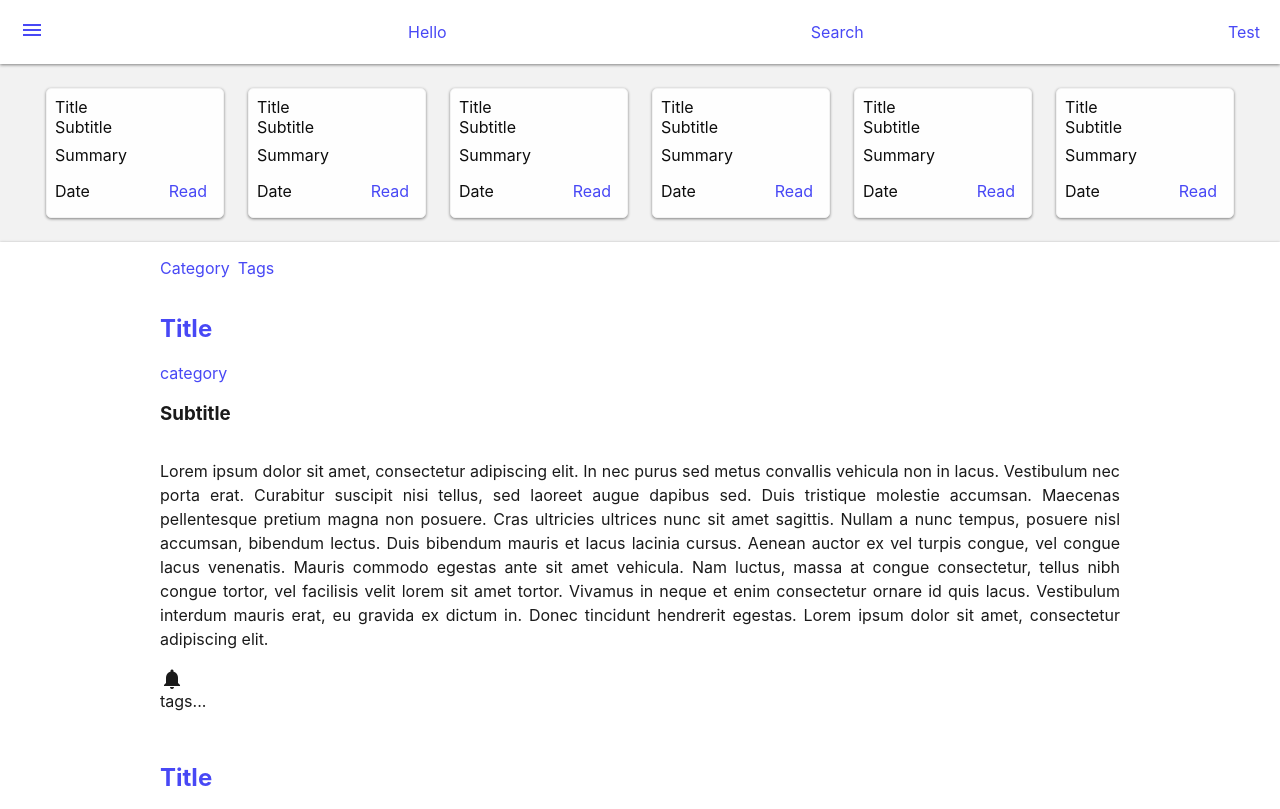
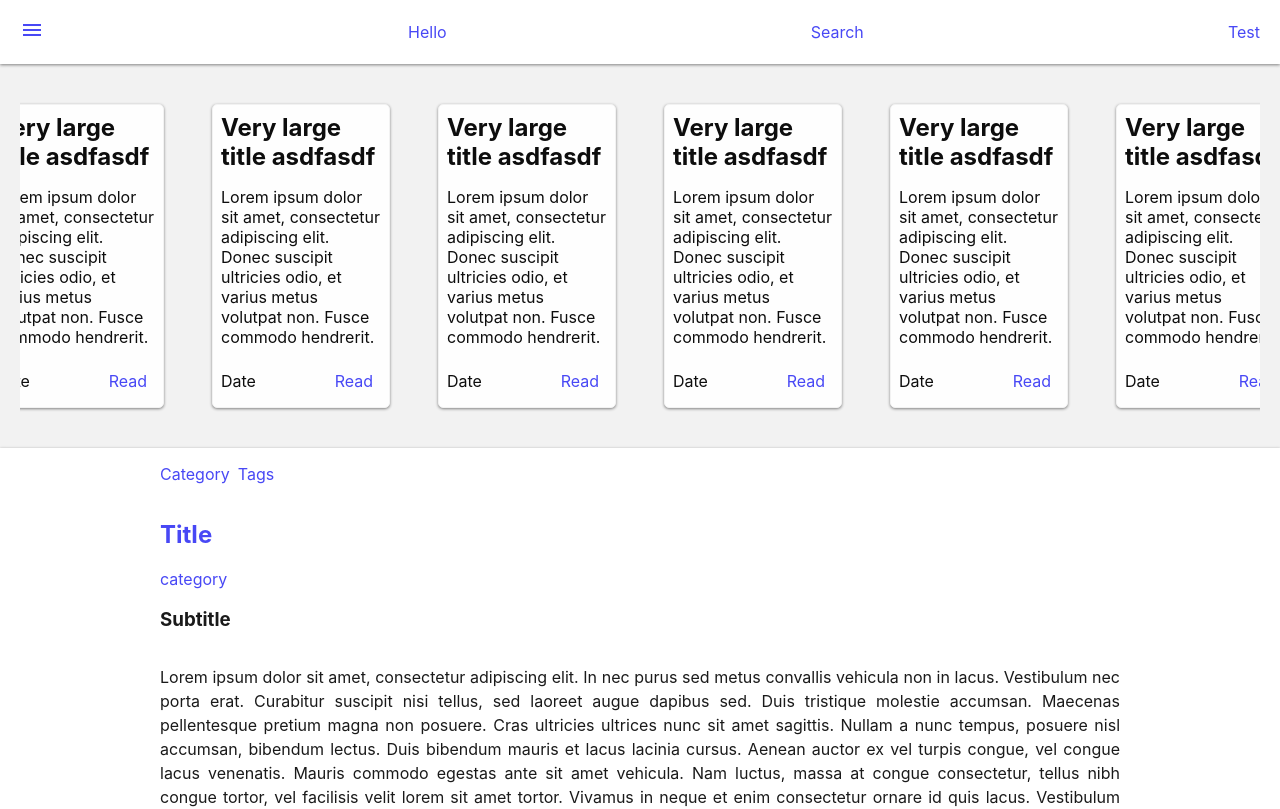
Before and after one commit to sgq995/sgq995.github.io, a React (Create React App) app: page / in a window 1280 px wide. Shown: the top 809 px of the page. Built offline with nearby package versions, Linux system fonts and the light colour scheme.

Commit message:
refactor: Modified button names
feat: Added full design to card

```diff
--- /dev/null
+++ b/src/ButtonLink.css
@@ -0,0 +1,8 @@
+.link-button {
+  padding: 8px;
+}
+
+.link-button:hover {
+  background-color: #fafafa;
+  border-radius: 5px;
+}
--- /dev/null
+++ b/src/ButtonLink.js
@@ -0,0 +1,19 @@
+import React from 'react';
+import Link from './Link';
+
+import './ButtonLink.css';
+import Typography from './Typography';
+
+function ButtonLink(props) {
+  const { children, onClick, href, ...extra } = props;
+
+  return (
+    <Link className="link-button" href={href} onClick={onClick} {...extra}>
+      <Typography component="span" className="typography-button">
+        {children}
+      </Typography>
+    </Link>
+  );
+}
+
+export default ButtonLink;
--- a/src/Card.css
+++ b/src/Card.css
@@ -1,5 +1,5 @@
 .card {
-  margin: 8px;
+  margin: var(--gutters);
   padding: 8px;
 
   width: 10rem;
@@ -16,12 +16,16 @@
 
 .card-header {
   width: 100%;
-  margin-bottom: 8px;
+  /* margin-bottom: 0.86666rem; */
+}
+
+.card-title {
+  margin: 0;
 }
 
 .card-footer {
   width: 100%;
-  margin-top: 8px;
+  /* margin-top: 8px; */
 }
 
 .card-bottom-bar {
--- a/src/Card.js
+++ b/src/Card.js
@@ -6,7 +6,7 @@ import Column from './Column';
 import Row from './Row';
 import Link from './Link';
 import Space from './Space';
-import LinkButton from './LinkButton';
+import ButtonLink from './ButtonLink';
 
 function Card(props) {
   const { children } = props;
@@ -14,17 +14,17 @@ function Card(props) {
   return (
     <Column component="article" className="card">
       <Column component="header" className="card-header">
-        <Typography>Title</Typography>
-        <Typography>Subtitle</Typography>
+        <Typography component="h2" className="card-title typography-headline6">Very large title asdfasdf</Typography>
+        {/* <Typography>Subtitle</Typography> */}
       </Column>
-      <Typography>
-        Summary
+      <Typography component="p" className="card-content typography-body2">
+      Lorem ipsum dolor sit amet, consectetur adipiscing elit. Donec suscipit ultricies odio, et varius metus volutpat non. Fusce commodo hendrerit.
       </Typography>
       <Column component="footer" className="card-footer">
         <div className="card-bottom-bar">
-          <Typography>Date</Typography>
+          <Typography className="typography-body2">Date</Typography>
           <Space width="16px" />
-          <LinkButton href="#">Read</LinkButton>
+          <ButtonLink href="#">Read</ButtonLink>
         </div>
       </Column>
     </Column>
```
Also changed, not shown: src/ButtonIcon.css (added, +19 -0 lines), src/ButtonIcon.js (added, +19 -0 lines).
